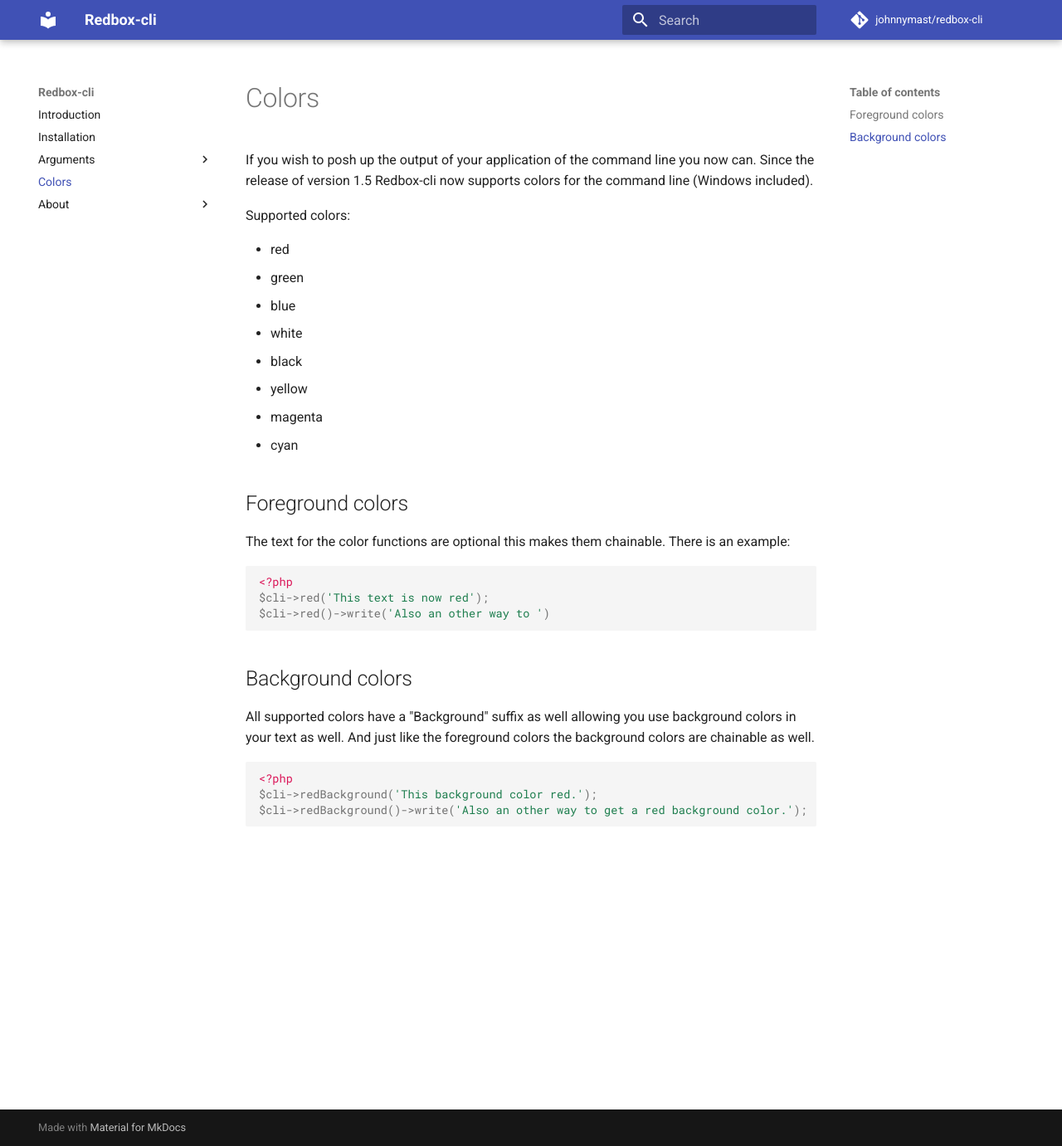
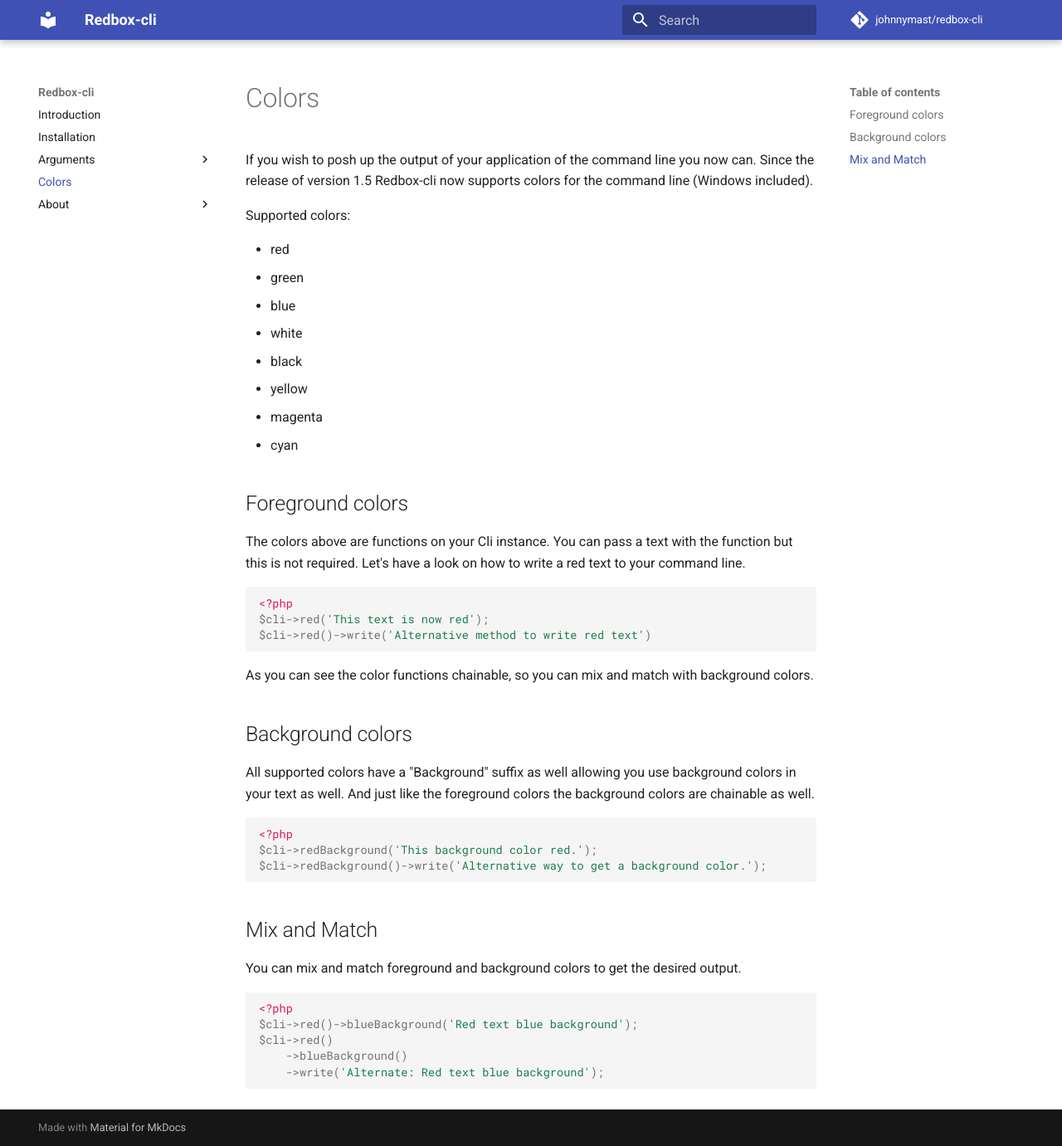
Before and after one commit to johnnymast/redbox-cli, an MkDocs documentation site: the page built from docs/colors/colors.md, in a window 1280 px wide and 1381 px high. Shown: the whole window at 83% size. Built offline with MkDocs 1.6.1 and Material for MkDocs 9.7.7, drawn with Linux system fonts in a browser that asks for light colours; comment, search, counter and statistics services are not loaded.

````diff
--- a/docs/colors/colors.md
+++ b/docs/colors/colors.md
@@ -14,13 +14,17 @@ Supported colors:
 
 ## Foreground colors
 
-The text for the color functions are optional this makes them chainable. There is an example:
+The colors above are functions on your Cli instance. You can pass a text with the function but
+this is not required. Let's have a look on how to write a red text to your command line.
 
 ```php
 <?php
 $cli->red('This text is now red');
-$cli->red()->write('Also an other way to ')
+$cli->red()->write('Alternative method to write red text')
 ```
+
+As you can see the color functions chainable, so you can mix and match with background colors.
+
 
 ## Background colors
 
@@ -30,5 +34,19 @@ And just like the foreground colors the background colors are chainable as well.
 ```php
 <?php
 $cli->redBackground('This background color red.');
-$cli->redBackground()->write('Also an other way to get a red background color.');
+$cli->redBackground()->write('Alternative way to get a background color.');
 ```
+
+
+## Mix and Match
+
+You can mix and match foreground and background colors to get the desired output.
+
+```php
+<?php
+$cli->red()->blueBackground('Red text blue background');
+$cli->red()
+    ->blueBackground()
+    ->write('Alternate: Red text blue background');
+
+```
````
Also changed, not shown: 1 other file.
